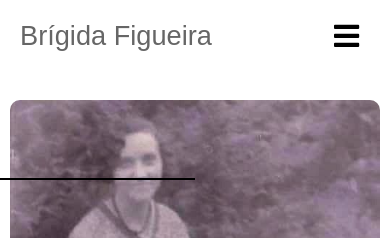
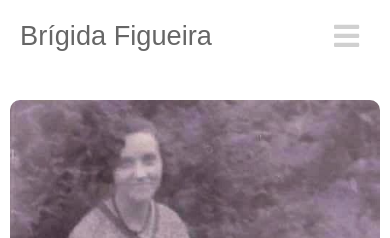
Before and after one commit to jadefr/brigida, a React (Create React App) app: page / in a window 390 px wide. In both pictures the pointer is over the item "Gruta". Shown: the top 238 px of the page. Built offline with nearby package versions, Linux system fonts and the light colour scheme.

Commit message:
Finalize menu

```diff
--- a/src/components/Navbar/Navbar.css
+++ b/src/components/Navbar/Navbar.css
@@ -72,7 +72,7 @@
     }
 }
 
-@media screen and (max-width: 960px) {
+@media screen and (max-width: 660px) {
     /*.NavbarItems {*/
     /*    position: relative;*/
     /*}*/
@@ -89,7 +89,7 @@
     }
 
     .nav-menu.active {
-        background: rgba(204, 204, 204, 0.84);
+        background: rgb(56, 56, 56);
         left: 0;
         opacity: 1;
         transition: all 0.6s ease;
@@ -98,22 +98,23 @@
 
     .nav-links {
         text-align: center;
-        padding: 2rem;
+        padding: 3rem;
         width: 100%;
         display: grid;
 
-        /*color: #de1818;*/
-        /*display: flex;*/
-        /*align-items: center;*/
-        /*text-decoration: none;*/
-        /*!*padding: 0.5rem 0.7rem;*!*/
-        /*height: 100%;*/
     }
 
-    .nav-links:hover {
-        color: #09f09f;
-        transform: scale(1.2);
-        transition: all 0.2s ease;
+    .navbar .container .nav-menu .nav-item .nav-links {
+        color: rgb(255, 255, 255);
+        padding: 0.5rem 40%;
+    }
+
+    .navbar .container .nav-menu .nav-item:hover {
+        border-bottom: 0.1rem solid;
+    }
+
+    .navbar .container .nav-menu .nav-item:hover {
+        color: rgba(9, 240, 159, 0);
     }
 
     .nav-item:hover {
@@ -124,13 +125,6 @@
         width: 100%;
     }
 
-    /*.navbar-logo {*/
-    /*    position: absolute;*/
-    /*    top: 0;*/
-    /*    left: 0;*/
-    /*    transform: translate(25%, 50%);*/
-    /*}*/
-
     .menu-icon {
         display: block;
         position: absolute;
@@ -139,6 +133,7 @@
         transform: translate(-100%, 60%);
         font-size: 1.8rem;
         cursor: pointer;
+        color: rgba(204, 204, 204, 0.91);
     }
 
     .navbar-logo {
@@ -150,5 +145,4 @@
         font-size: 1.7rem;
     }
 
-
 }
```
